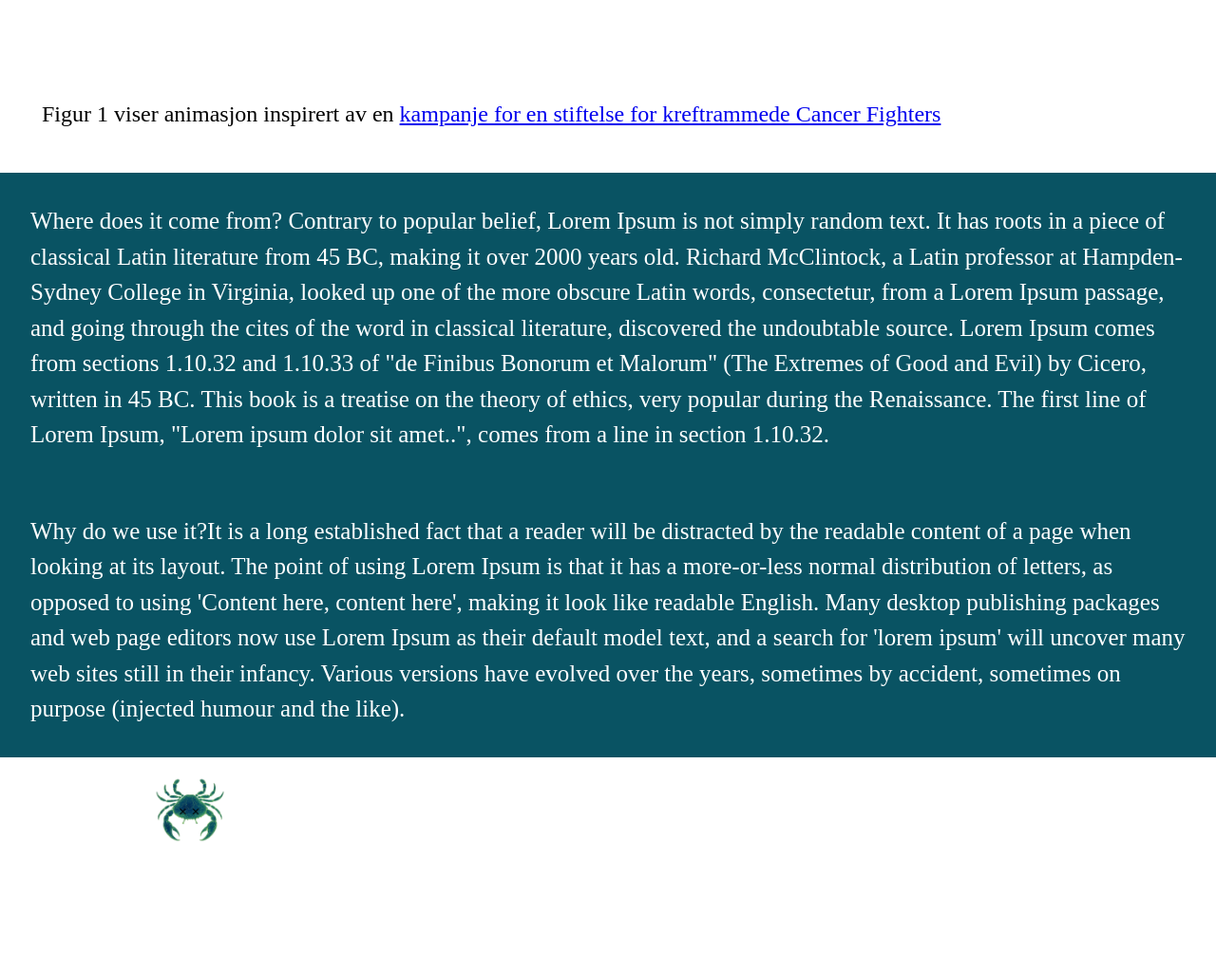
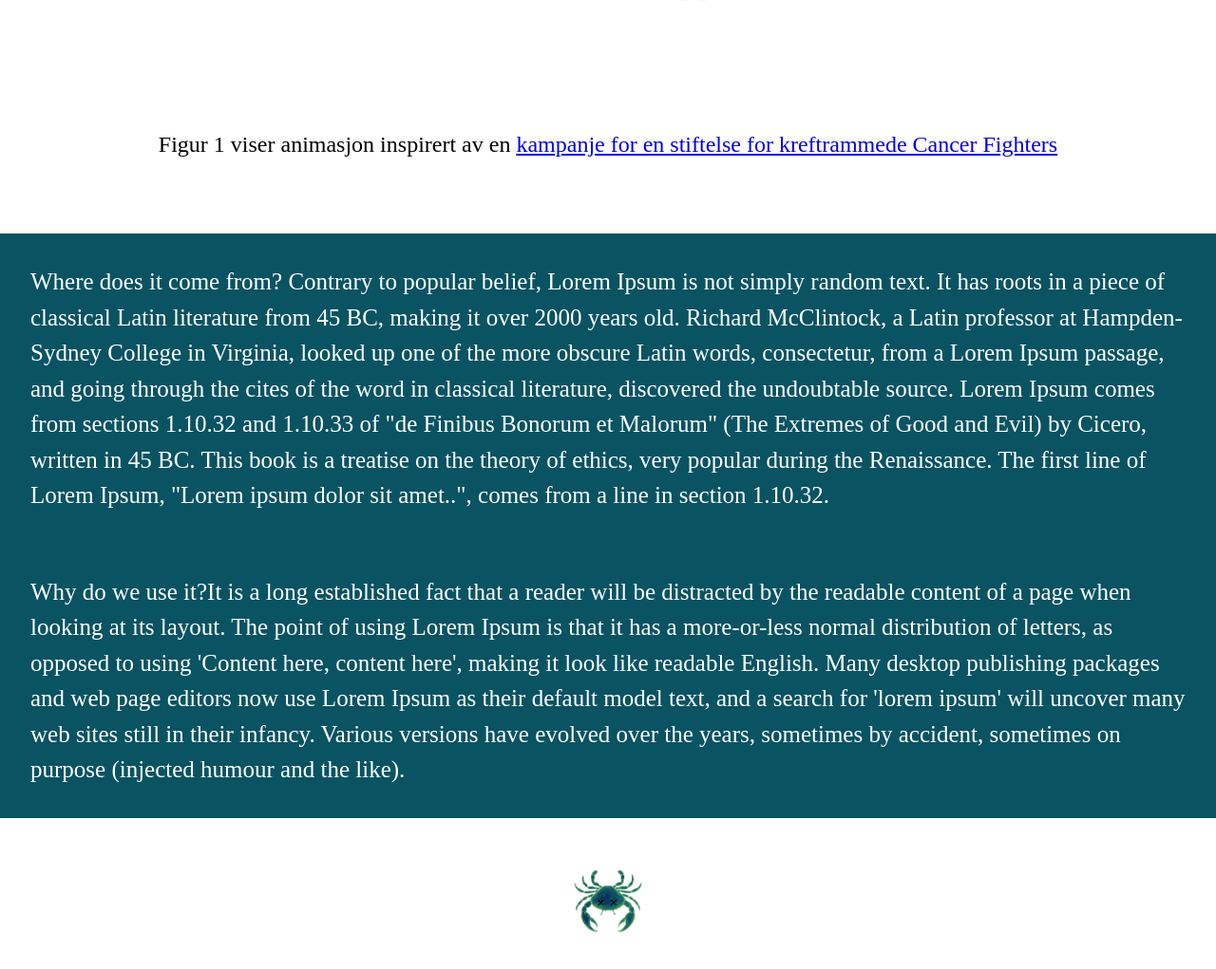
Before and after one commit to Nikola714/Kommunikasjonsdesign2026, a plain HTML site: page kreft/index.html in a window 1280 px wide. Shown: the part 1065-2086 px from the top of the page at 95% size. Drawn offline with Linux system fonts and the light colour scheme.

Commit message:
Desktop adaptation

```diff
--- a/kreft/index.html
+++ b/kreft/index.html
@@ -44,7 +44,7 @@
     >Why do we use it?It is a long established fact that a reader will be distracted by the readable content of a page when looking at its layout. The point of using Lorem Ipsum is that it has a more-or-less normal distribution of letters, as opposed to using 'Content here, content here', making it look like readable English. Many desktop publishing packages and web page editors now use Lorem Ipsum as their default model text, and a search for 'lorem ipsum' will uncover many web sites still in their infancy. Various versions have evolved over the years, sometimes by accident, sometimes on purpose (injected humour and the like).
     </p>
 
-    <div id="cancerDie"></div>
+    <div class="cancerDie"></div>
 
     <script src="./javaScript/kreftAnimasjon.js"></script>
 </body>
--- a/kreft/style/style.css
+++ b/kreft/style/style.css
@@ -79,7 +79,7 @@ p{
 }
 
 
-#cancerDie{
+.cancerDie{
     background-size: contain;
     background-repeat: no-repeat;
     background-position: center;
@@ -106,3 +106,20 @@ p{
 
     }
 }
+
+
+/* DESKTOP */
+@media (min-width: 900px) {
+
+  .kreft-animasjon{
+    margin: 2rem auto;
+  }
+
+  .undertekst_for_figurer{
+    text-align: center;
+  }
+
+  .cancerDie{
+    margin: 2rem auto;
+  }
+}
```
